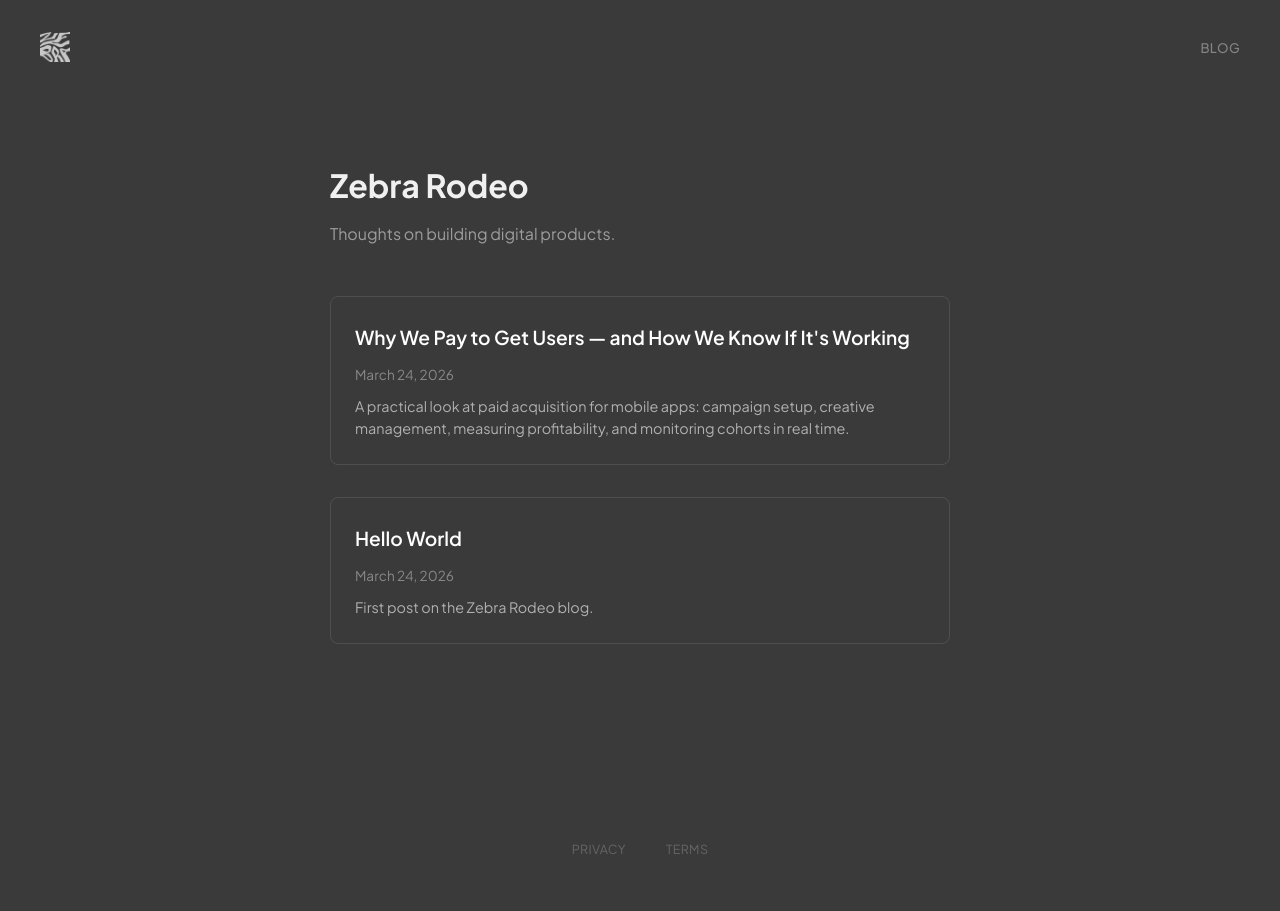
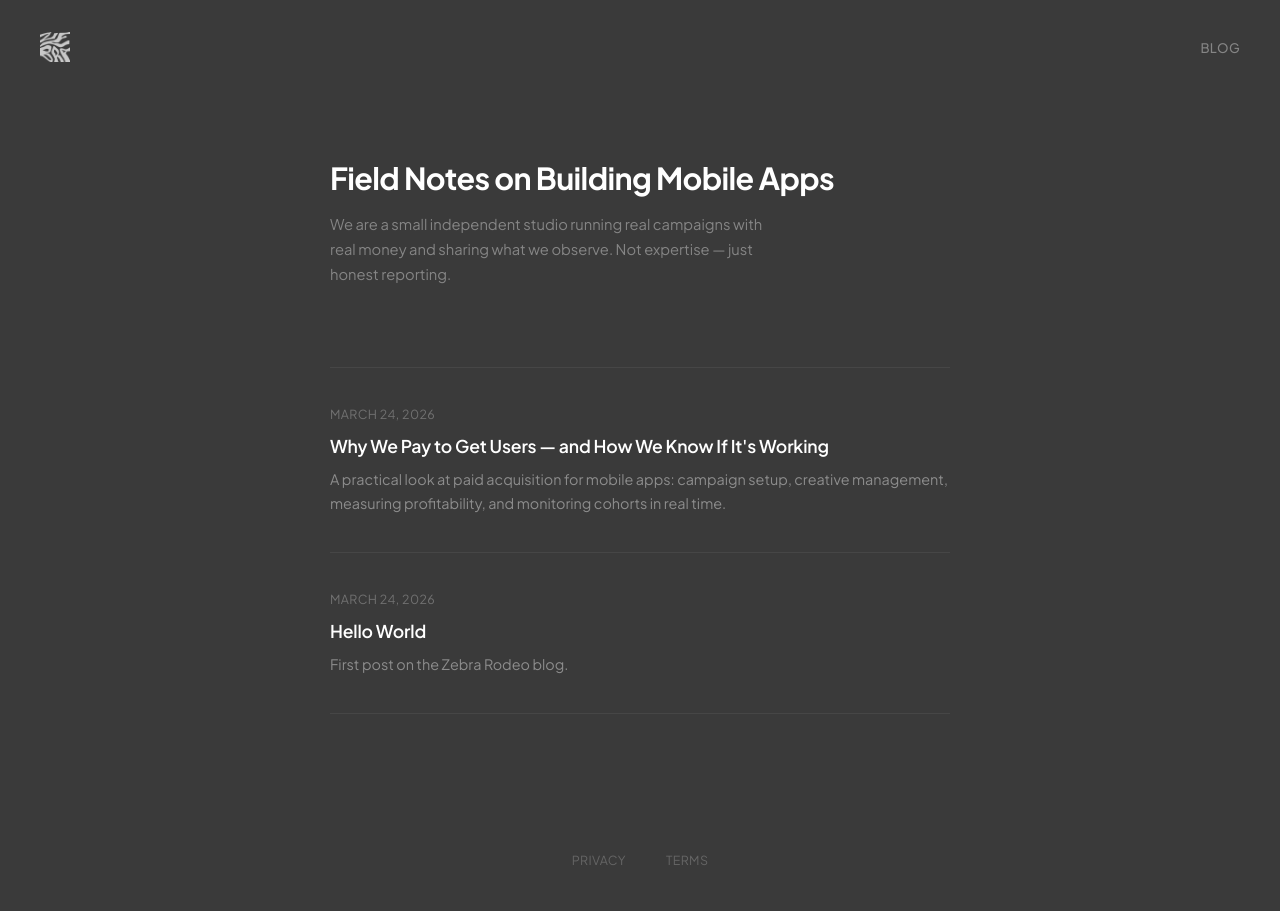
Before and after one commit to Zebra-Rodeo/zebra-rodeo.github.io, a Jekyll site: the page built from index.html, in a window 1280 px wide. Built offline with Jekyll 4.4.1, drawn with Linux system fonts in a browser that asks for light colours.

Commit message:
design: index — field notes intro, clean post list with date uppercase

```diff
--- a/index.html
+++ b/index.html
@@ -1,25 +1,86 @@
 ---
 layout: default
-title: Zebra Rodeo
-description: Digital works that serve people
+title: Nocturne — Field Notes on Building Mobile Apps
+description: A small independent studio sharing what we learn running real campaigns with real money.
 ---
-<div style="margin-bottom:3rem">
-  <h1 style="font-size:2rem;font-weight:700;margin-bottom:0.5rem">Zebra Rodeo</h1>
-  <p style="color:rgba(255,255,255,0.5);font-size:1rem">Thoughts on building digital products.</p>
+<style>
+  .index-intro {
+    margin-bottom: 5rem;
+  }
+  .index-intro h1 {
+    font-size: clamp(1.4rem, 4vw, 1.9rem);
+    font-weight: 700;
+    letter-spacing: -0.02em;
+    color: #fff;
+    margin-bottom: 0.9rem;
+    line-height: 1.3;
+  }
+  .index-intro p {
+    color: rgba(255,255,255,0.38);
+    font-size: 0.92rem;
+    line-height: 1.7;
+    max-width: 440px;
+  }
+
+  .post-list {
+    list-style: none;
+    padding: 0;
+  }
+  .post-list li {
+    border-top: 1px solid rgba(255,255,255,0.06);
+    padding: 2.25rem 0;
+  }
+  .post-list li:last-child {
+    border-bottom: 1px solid rgba(255,255,255,0.06);
+  }
+  .post-list a { display: block; }
+  .post-list a:hover h2 { opacity: 0.62; }
+
+  .post-list time {
+    font-size: 0.78rem;
+    color: rgba(255,255,255,0.28);
+    letter-spacing: 0.03em;
+    text-transform: uppercase;
+    display: block;
+    margin-bottom: 0.55rem;
+  }
+  .post-list h2 {
+    font-size: 1.1rem;
+    font-weight: 600;
+    color: #fff;
+    letter-spacing: -0.01em;
+    margin-bottom: 0.6rem;
+    line-height: 1.4;
+    transition: opacity 0.15s;
+  }
+  .post-list .excerpt {
+    font-size: 0.9rem;
+    color: rgba(255,255,255,0.42);
+    line-height: 1.65;
+  }
+</style>
+
+<div class="index-intro">
+  <h1>Field Notes on Building Mobile Apps</h1>
+  <p>We are a small independent studio running real campaigns with real money and sharing what we observe. Not expertise — just honest reporting.</p>
 </div>
 
 {% if site.posts.size > 0 %}
-<ul style="list-style:none;padding:0;display:flex;flex-direction:column;gap:2rem">
+<ul class="post-list">
   {% for post in site.posts %}
   <li>
-    <a href="{{ post.url }}" style="text-decoration:none;color:white;display:block;padding:1.5rem;border:1px solid rgba(255,255,255,0.1);border-radius:8px;transition:border-color 0.2s" onmouseover="this.style.borderColor='rgba(255,255,255,0.3)'" onmouseout="this.style.borderColor='rgba(255,255,255,0.1)'">
-      <h2 style="font-size:1.2rem;font-weight:600;margin-bottom:0.4rem">{{ post.title }}</h2>
-      <time style="color:rgba(255,255,255,0.4);font-size:0.85rem">{{ post.date | date: "%B %d, %Y" }}</time>
-      {% if post.description %}<p style="color:rgba(255,255,255,0.6);font-size:0.9rem;margin-top:0.6rem;line-height:1.5">{{ post.description }}</p>{% elsif post.excerpt %}<p style="color:rgba(255,255,255,0.6);font-size:0.9rem;margin-top:0.6rem;line-height:1.5">{{ post.excerpt | strip_html | truncatewords: 30 }}</p>{% endif %}
+    <a href="{{ post.url }}">
+      <time>{{ post.date | date: "%B %d, %Y" }}</time>
+      <h2>{{ post.title }}</h2>
+      {% if post.description %}
+        <p class="excerpt">{{ post.description }}</p>
+      {% elsif post.excerpt %}
+        <p class="excerpt">{{ post.excerpt | strip_html | truncatewords: 28 }}</p>
+      {% endif %}
     </a>
   </li>
   {% endfor %}
 </ul>
 {% else %}
-<p style="color:rgba(255,255,255,0.4)">No posts yet. Check back soon.</p>
+<p style="color:rgba(255,255,255,0.22);font-size:0.9rem;padding:3rem 0">No posts yet.</p>
 {% endif %}
```
